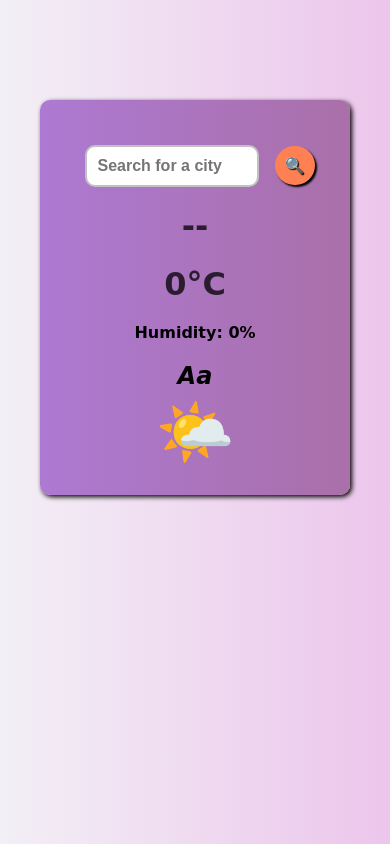
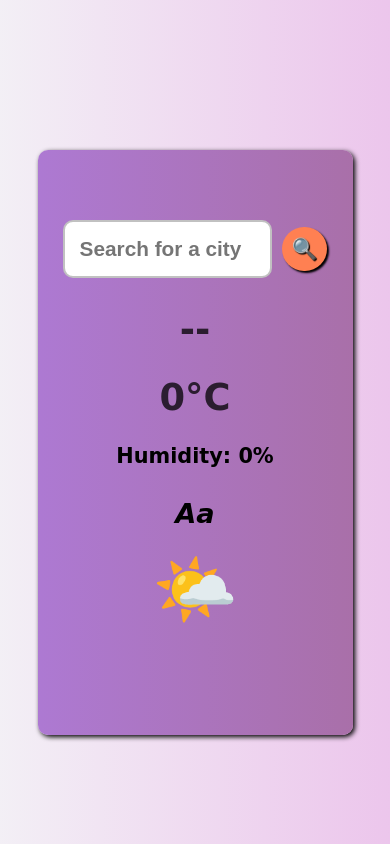
Before and after one commit to Sahasi52/Weather-Forecast-web, a plain HTML site: page index.html in a window 390 px wide. Drawn offline with Linux system fonts and the light colour scheme.

Commit message:
Update style.css

```diff
--- a/style.css
+++ b/style.css
@@ -14,16 +14,19 @@ body {
   font-family: cursive;
   background: linear-gradient(90deg, hsl(275, 50%, 65%), hsl(300, 25%, 55%));
   box-shadow: 2px 2px 5px black;
-  padding: 25px;
+  padding: 50px;
   border-radius: 10px;
   max-width: 265px;
   display: flex;
   flex-direction: column;
   align-items: center;
-  margin-top: 100px;
+  margin-top: 90px;
 }
 .weatherForm {
   margin: 10px;
+  display: flex;
+  flex-direction: row;
+  align-items: center;
 }
 .cityInput {
   padding: 10px;
@@ -31,8 +34,8 @@ body {
   font-weight: bold;
   border: 2px solid hsl(0, 0%, 20%, 0.3);
   border-radius: 10px;
-  margin: 10px;
-  width: 150px;
+  margin: 5px 10px;
+  width: 200px;
 }
 button[type="submit"] {
   padding: 10px 10px;
@@ -44,6 +47,7 @@ button[type="submit"] {
   border: none;
   border-radius: 20px;
   cursor: pointer;
+  margin: 5px;
 }
 button[type="submit"]:hover {
   background-color: hsl(16, 100%, 71%);
@@ -55,12 +59,11 @@ button[type="submit"]:active {
 }
 h1 {
   font-size: 2rem;
-  margin-top: 0;
-  margin-bottom: 15px;
+  margin-top: 5px;
 }
 p {
   font-size: 1rem;
-  margin: 5px 0;
+  margin: 0px 10px;
 }
 .cityDisplay,
 .temperatureDisplay {
@@ -70,6 +73,7 @@ p {
   margin-bottom: 15px;
 }
 .humidityDisplay {
+  font-size: 1rem;
   font-weight: bold;
   margin-bottom: 15px;
 }
@@ -77,9 +81,9 @@ p {
   font-style: italic;
   font-weight: bold;
   font-size: 1.5rem;
+  margin: 5px 10px;
 }
 .weatherEmoji {
-  margin: 0;
   font-size: 4rem;
 }
 /* .errorDisplay {
@@ -87,3 +91,96 @@ p {
     font-weight: bold;
     color: hsl(0, 0%, 0%, 0.75);
   } */
+
+/* Start Media Query */
+
+@media (max-width: 799px) {
+  .weather-forecast-container {
+    padding: 100px;
+    margin-top: 150px;
+    height: 525px;
+  }
+  .weatherForm {
+    margin-top: 0;
+  }
+  .cityInput {
+    padding: 15px;
+    font-size: 1.5rem;
+    width: 275px;
+  }
+  button[type="submit"] {
+    font-size: 1.7rem;
+    border-radius: 30px;
+  }
+  h1 {
+    font-size: 2.5rem;
+    margin-top: 25px;
+  }
+  p {
+    font-size: 1.5rem;
+    margin: 10px 15px;
+  }
+  .cityDisplay,
+  .temperatureDisplay {
+    font-size: 2.5rem;
+    margin-bottom: 25px;
+  }
+  .humidityDisplay {
+    font-size: 1.5rem;
+    margin-bottom: 25px;
+  }
+  .descriptionDisplay {
+    font-size: 2rem;
+    margin: 15px 20px;
+  }
+  .weatherEmoji {
+    font-size: 4.5rem;
+    margin: 20px;
+  }
+}
+
+@media (max-width: 477px) {
+  .weather-forecast-container {
+    padding: 25px;
+    margin-top: 150px;
+    height: 535px;
+  }
+  .weatherForm {
+    margin-top: 40px;
+  }
+  .cityInput {
+    padding: 15px;
+    font-size: 1.3rem;
+    width: 175px;
+    margin: 5px;
+  }
+  button[type="submit"] {
+    font-size: 1.3rem;
+    border-radius: 25px;
+  }
+  h1 {
+    font-size: 2.3rem;
+    margin-top: 15px;
+  }
+  p {
+    font-size: 1.3rem;
+    margin: 5px 15px;
+  }
+  .cityDisplay,
+  .temperatureDisplay {
+    font-size: 2.3rem;
+    margin-bottom: 20px;
+  }
+  .humidityDisplay {
+    font-size: 1.3rem;
+    margin-bottom: 20px;
+  }
+  .descriptionDisplay {
+    font-size: 1.7rem;
+    margin: 10px 15px;
+  }
+  .weatherEmoji {
+    font-size: 4.3rem;
+    margin: 10px;
+  }
+}
```
